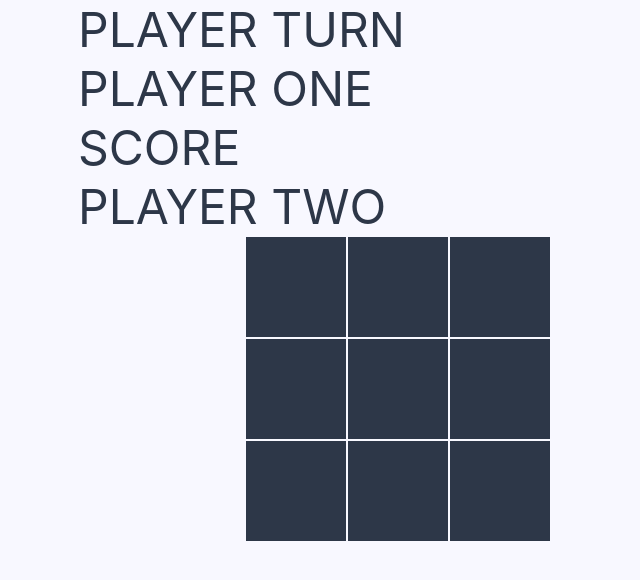
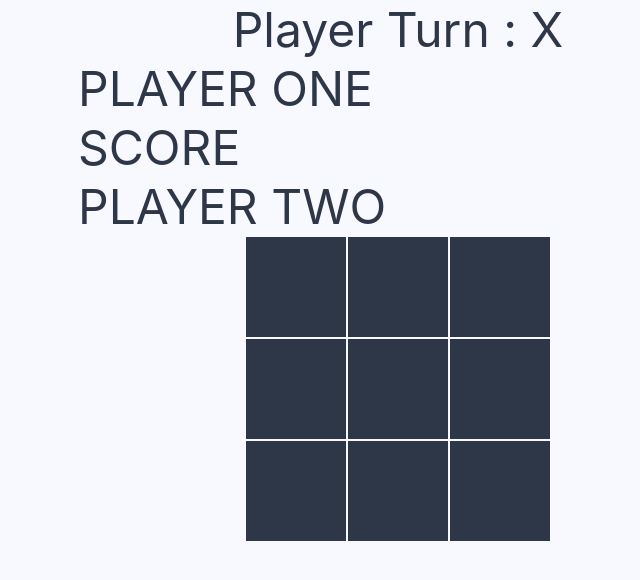
Before and after one commit to ggbjulien/TicTacToe, a React (Create React App) app: page / in a window 1280 px wide. Shown: the top 580 px of the page, without its empty margins (242-882 px from the left). Built offline with nearby package versions, Linux system fonts and the light colour scheme.

Commit message:
Add PlayerTurn component

```diff
--- a/src/components/Info/Info.jsx
+++ b/src/components/Info/Info.jsx
@@ -1,9 +1,10 @@
+import PlayerTurn from "../PlayerTurn/PlayerTurn";
 import styles from "./Info.module.css";
 
 const Info = ({ playerTurn, players, winner }) => {
   return (
     <div className={styles.Info}>
-      <div>PLAYER TURN</div>
+      <PlayerTurn playerTurn={playerTurn} winner={winner} />
       <div className={styles.Players}>
         <div>PLAYER ONE</div>
         <div>SCORE</div>
--- /dev/null
+++ b/src/components/PlayerTurn/PlayerTurn.jsx
@@ -0,0 +1,21 @@
+import styles from "./PlayerTurn.module.css";
+
+const PlayerTurn = ({ playerTurn, winner }) => {
+  const renderPlayerTurn = () => {
+    if (winner) {
+      if (winner === "draw") {
+        return <div className={styles.PlayerTurn}>It's a draw !</div>;
+      } else if (winner === "X" || winner === "O") {
+        return <div className={styles.PlayerTurn}>Player {winner} win !</div>;
+      }
+    } else {
+      return (
+        <div className={styles.PlayerTurn}>Player Turn : {playerTurn}</div>
+      );
+    }
+  };
+
+  return <>{renderPlayerTurn()}</>;
+};
+
+export default PlayerTurn;
--- /dev/null
+++ b/src/components/PlayerTurn/PlayerTurn.module.css
@@ -0,0 +1,3 @@
+.PlayerTurn {
+  text-align: center;
+}
```
